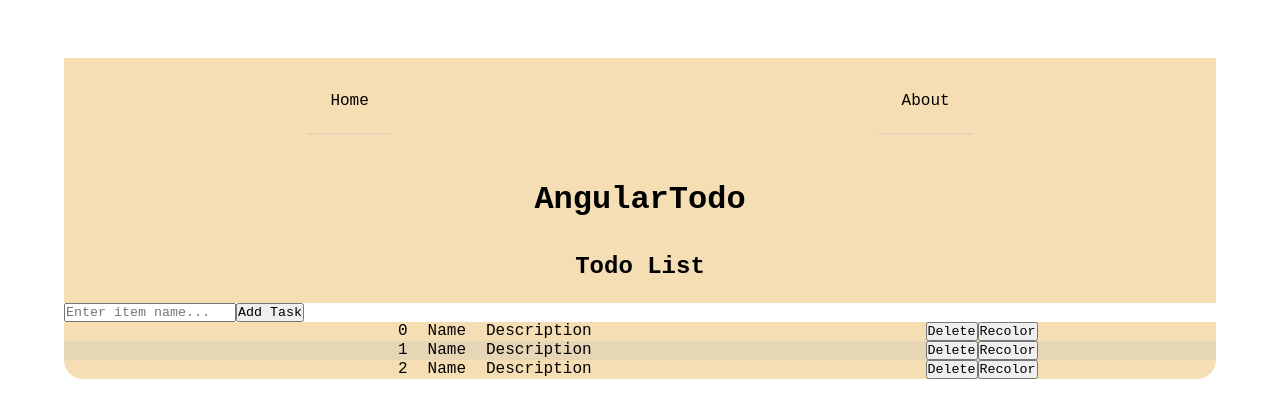
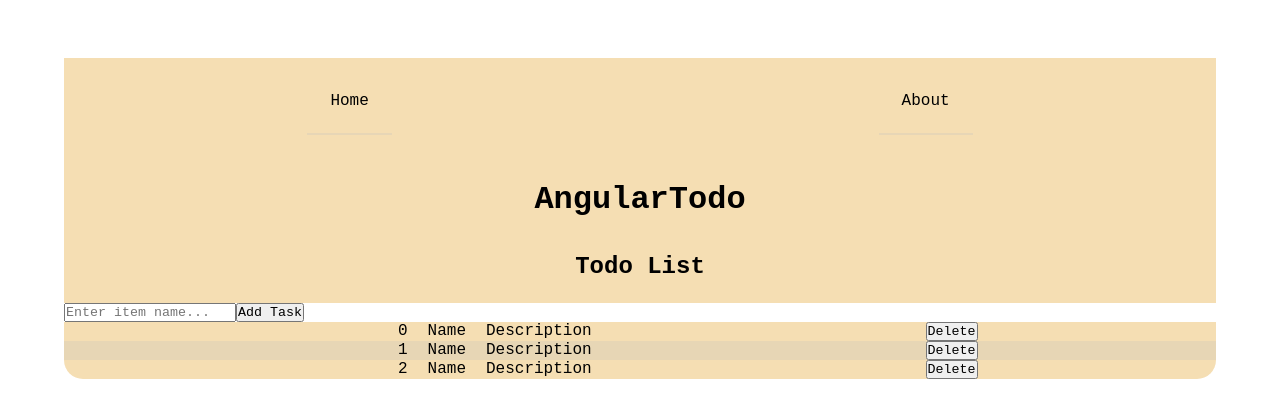
Before and after one commit to toomeyDev/AngularTodo, an Angular app in the folder AngularTodo/: page / in a window 1280 px wide. Shown: the top 418 px of the page. Built offline with nearby package versions, Linux system fonts and the light colour scheme.

Commit message:
remove recolor button, feature should be moved to dedicated issue

```diff
--- a/AngularTodo/src/app/components/todo-list/todo-list.component.html
+++ b/AngularTodo/src/app/components/todo-list/todo-list.component.html
@@ -14,7 +14,6 @@
         </div>
         <div class=TodoControls>
             <button class="delete" (click)="deleteItem(id)">Delete</button>
-            <button class="recolor">Recolor</button>
         </div>
     </div>
 </div>
```
